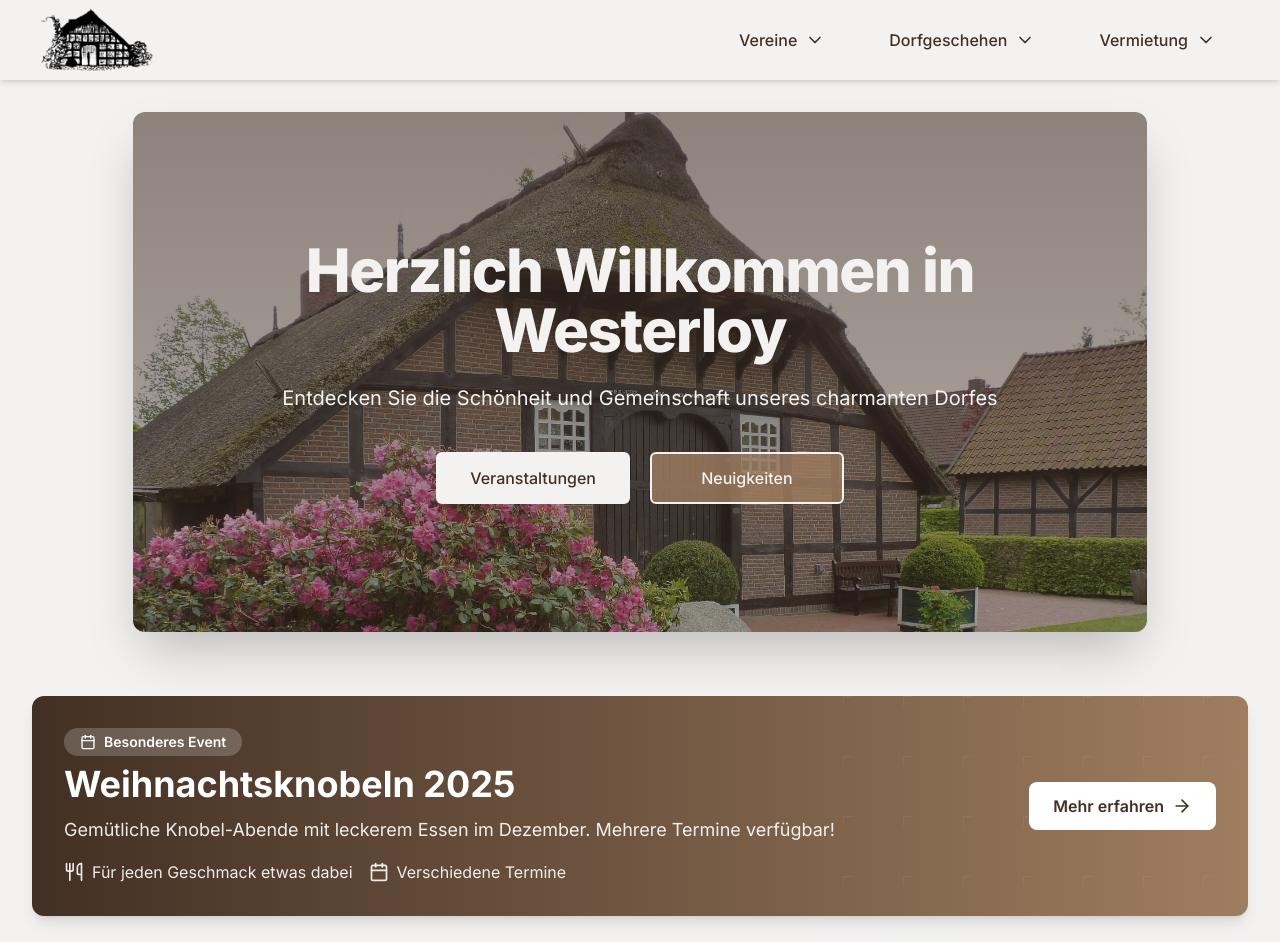
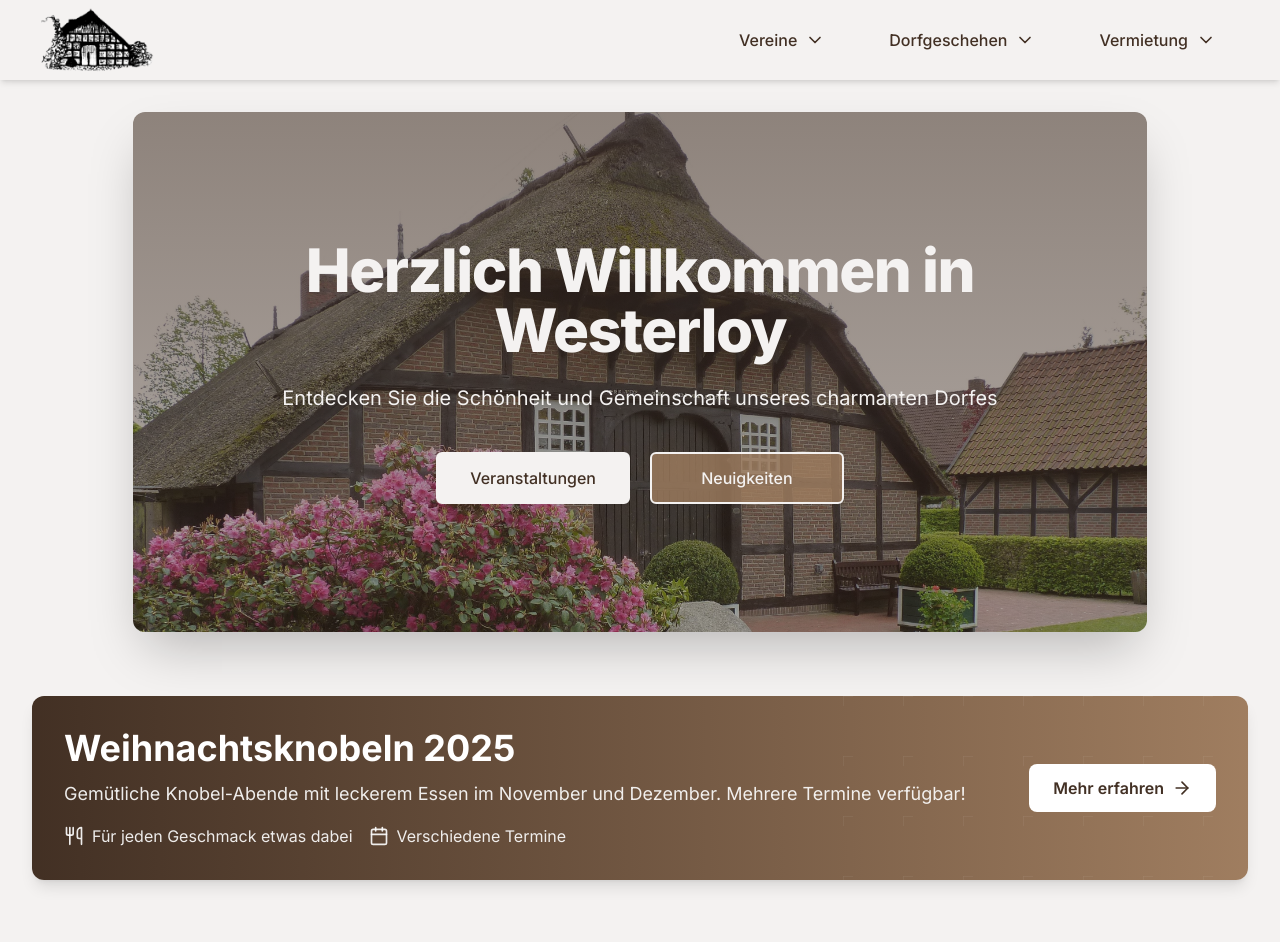
Before and after one commit to Pudl0/westerloy, a Next.js app: page / in a window 1280 px wide. Shown: the top 942 px of the page. Built offline with nearby package versions, Linux system fonts and the light colour scheme.

Commit message:
last minute changes

```diff
--- a/src/app/page.tsx
+++ b/src/app/page.tsx
@@ -22,15 +22,11 @@ export default function Home() {
             <div className="group relative overflow-hidden rounded-xl bg-gradient-to-r from-westerloyPrimary to-westerloySecondary p-8 shadow-lg transition-all hover:shadow-2xl hover:scale-[1.02] cursor-pointer">
               <div className="relative z-10 flex flex-col items-center gap-6 text-center md:flex-row md:justify-between md:text-left">
                 <div className="flex-1">
-                  <div className="mb-2 inline-flex items-center gap-2 rounded-full bg-white/20 px-4 py-1 text-sm font-semibold text-white">
-                    <Calendar className="h-4 w-4" />
-                    Besonderes Event
-                  </div>
                   <h2 className="mb-3 text-3xl font-bold text-white md:text-4xl">
                     Weihnachtsknobeln 2025
                   </h2>
                   <p className="mb-4 text-lg text-white/90">
-                    Gemütliche Knobel-Abende mit leckerem Essen im Dezember. Mehrere Termine verfügbar!
+                    Gemütliche Knobel-Abende mit leckerem Essen im November und Dezember. Mehrere Termine verfügbar!
                   </p>
                   <div className="flex flex-wrap items-center justify-center gap-4 text-white/90 md:justify-start">
                     <div className="flex items-center gap-2">
```
